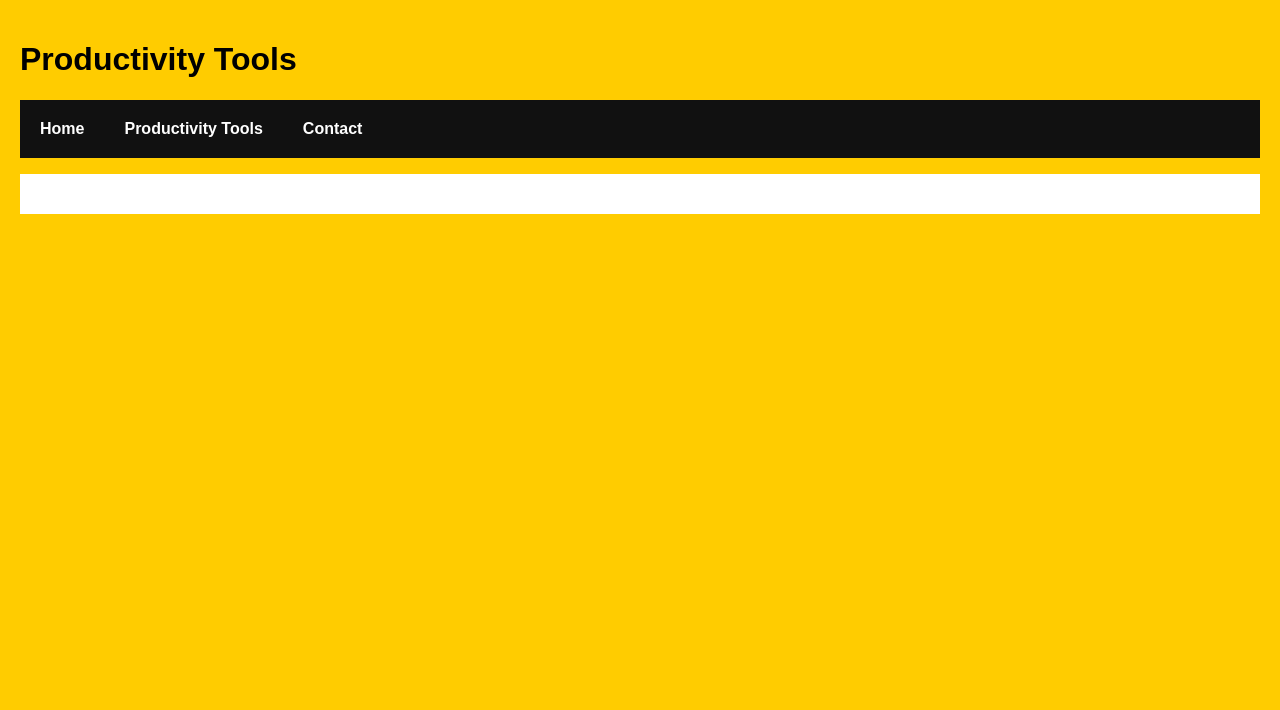
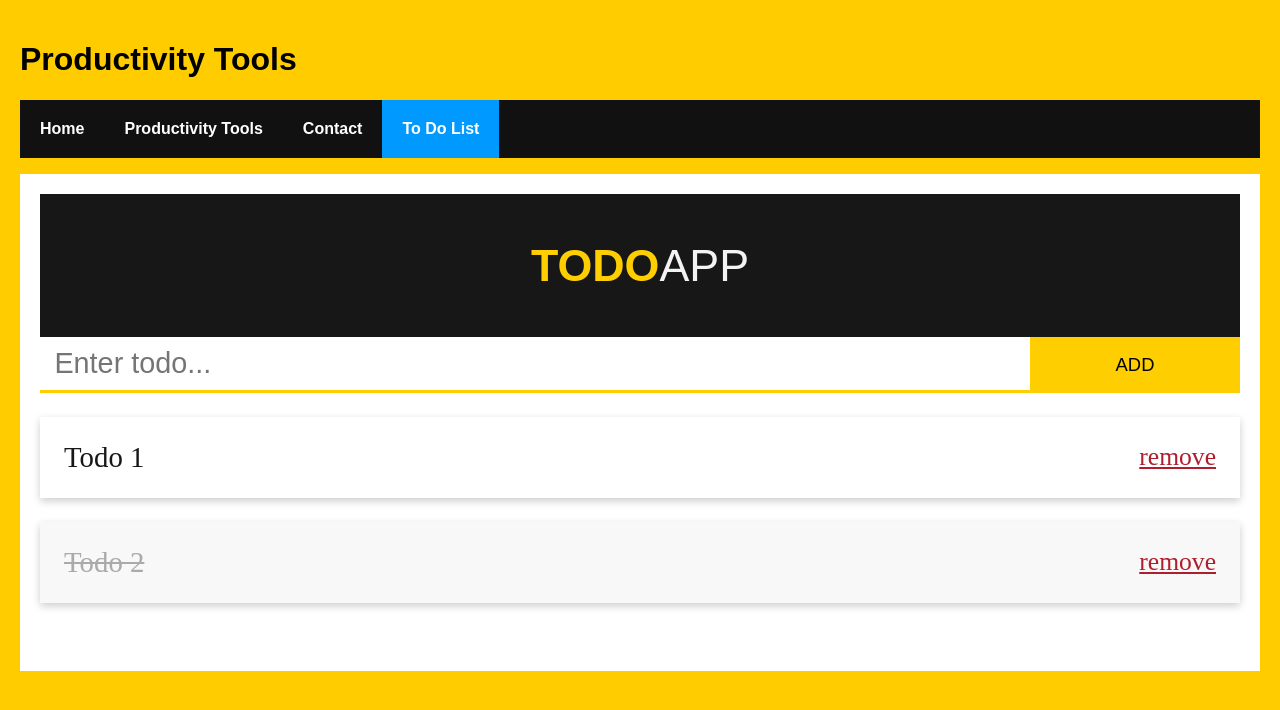
Before and after one commit to chingu-voyages/v8-geckos-team-01, a React app: page /#/ToDoApp in a window 1280 px wide. Built offline with nearby package versions, Linux system fonts and the light colour scheme.

Commit message:
Created toDoList and added components folder

```diff
--- a/src/Main.js
+++ b/src/Main.js
@@ -7,6 +7,7 @@ import {
 import Home from "./Home";
 import Tools from "./Tools";
 import Contact from "./Contact";
+import ToDoApp from "./ToDoApp"
 
 class Main extends Component {
     render() {
@@ -18,11 +19,13 @@ class Main extends Component {
                         <li><NavLink exact to="/">Home</NavLink></li>
                         <li><NavLink to="/tools">Productivity Tools</NavLink></li>
                         <li><NavLink to="/contact">Contact</NavLink></li>
+                        <li><NavLink to="/ToDoApp">To Do List</NavLink></li>
                 </ul>
                 <div className="content">
                     <Route exact path="/" component={Home} />
                     <Route path="/tools" component={Tools} />
                     <Route path="/contact" component={Contact} />
+                    <Route path="/ToDoApp" component={ToDoApp} />
                 </div>
             </div>
             </HashRouter>
--- /dev/null
+++ b/src/ToDoApp.js
@@ -0,0 +1,60 @@
+import React, { Component } from 'react';
+
+import ToDoNavbar from './components/ToDoNavbar';
+import ToDoList from './components/ToDoList';
+
+class ToDoApp extends Component {
+    constructor(props) {
+        super(props);
+        this.state = {
+            todos: [
+                {
+                    id: 0,
+                    content: "Todo 1",
+                    done: false
+                },
+                {
+                    id: 1,
+                    content: "Todo 2",
+                    done: true
+                }
+            ]
+        }
+    }
+
+    addTodo = content => {
+        let todos = this.state.todos;
+        todos.push({ id: todos.length, content: content, done: false });
+        this.setState({ todos });
+    }
+
+    toggleDone = (id) => {
+        this.setState({
+            todos: this.state.todos.map(todo => {
+                if (todo.id === id) {
+                    todo.done = !todo.done;
+                }
+
+                return todo;
+            })
+        })
+    }
+
+    removeTodo = (id) => {
+        this.setState({
+            todos: this.state.todos.filter(todo => todo.id !== id)
+        });
+    }
+
+    render() {
+        return (
+            <div>
+                <ToDoNavbar addTodo={this.addTodo} />
+                <ToDoList todos={this.state.todos} toggleDone={this.toggleDone} removeTodo={this.removeTodo} />
+            </div>
+        );
+    }
+}
+
+
+export default ToDoApp;
--- a/src/Tools.js
+++ b/src/Tools.js
@@ -10,8 +10,6 @@ class Tools extends Component {
                     <li>Pomodoro Clock</li>
                     <li>To Do List</li>
                     <li>Task Timer</li>
-                    <li>Coming soon...</li>
-                    <li>Also coming soon...</li>
                 </ol>
             </div>
         );
--- /dev/null
+++ b/src/components/ToDoList.js
@@ -0,0 +1,18 @@
+import React, { Component } from 'react';
+
+export class ToDoList extends Component {
+    render() {
+        return (
+            <div className="todolist">
+                {this.props.todos.map(todo => (
+                    <div key={todo.id} className={"todoitem " + (todo.done ? 'done' : '')}>
+                        <div className="todoitem__title" onClick={this.props.toggleDone.bind(this, todo.id)}>{todo.content}</div>
+                        <div className="todoitem__remove" onClick={this.props.removeTodo.bind(this, todo.id)}>remove</div>
+                    </div>
+                ))}
+            </div>
+        )
+    }
+}
+
+export default ToDoList;
--- /dev/null
+++ b/src/components/ToDoNavbar.js
@@ -0,0 +1,78 @@
+import React, { Component } from 'react';
+
+export class ToDoNavbar extends Component {
+  constructor (props) {
+    super(props);
+    this.state = {
+      content: ""
+    }
+  }
+
+  setContent = (e) => {
+    this.setState({content: e.target.value});
+  }
+
+  addTodo = () => {
+    if (this.state.content !== "") {
+      this.props.addTodo(this.state.content);
+
+      this.setState({
+        content: ""
+      });
+    }
+  }
+
+  render() {
+    return (
+      <div>
+        <header style={css.header}>
+          <h1 style={css.title}>Todo<span style={css.light}>App</span></h1>
+        </header>
+        <div style={css.inputBar}>
+          <input style={css.input} type="text" placeholder="Enter todo..." value={this.state.content} onChange={this.setContent} />
+          <button style={css.addBtn} onClick={this.addTodo}>ADD</button>
+        </div>
+      </div>
+    )
+  }
+}
+
+const css = {
+	header: {
+		backgroundColor: "#171717",
+		padding: "1em"
+	},
+	title: {
+		color: "#FFCE00",
+		fontSize: "2.8em",
+		textAlign: "center",
+		textTransform: "uppercase"
+	},
+	light: {
+		color: "#F3F3F3",
+		fontWeight: "300"
+	},
+	inputBar: {
+		display: "flex",
+		height: "3.5em"
+	},
+	input: {
+		flex: "10",
+		padding: "0",
+		margin: "0",
+		fontSize: "1.8em",
+		border: "none",
+		borderBottom: "3px solid #FFCE00",
+		textIndent: "0.5em"
+	},
+	addBtn: {
+		flex: "2",
+		fontSize: "1.15em",
+		backgroundColor: "#FFCE00",
+		border: "none",
+		outline: "none",
+		cursor: "pointer"
+	}
+}
+
+export default ToDoNavbar;
--- a/src/index.css
+++ b/src/index.css
@@ -77,3 +77,39 @@ ul.header li a {
 	position:relative;
 	top:1px;
 }
+.todolist {
+	display: flex;
+	flex-direction: column;
+	padding: 1.5em 0;
+}
+
+.todoitem {
+	display: flex;
+	align-items: center;
+	justify-content: space-between;
+	box-sizing: border-box;
+	width: 100%;
+	padding: 1.5em;
+	background: #ffffff;
+	margin-bottom: 1.5em;
+	box-shadow: 0px 3px 8px 0px rgba(0, 0, 0, 0.2);
+}
+.todoitem.done {
+	background-color: #F8F8F8;
+}
+
+.todoitem__title {
+	color: #171717;
+	font-size: 1.8em;
+}
+.todoitem.done .todoitem__title {
+	color: #AAA;
+	text-decoration: line-through;
+}
+
+.todoitem__remove {
+	color: #AF1E2D;
+	text-decoration: underline;
+	font-size: 1.6em;
+	cursor: pointer;
+}
```
